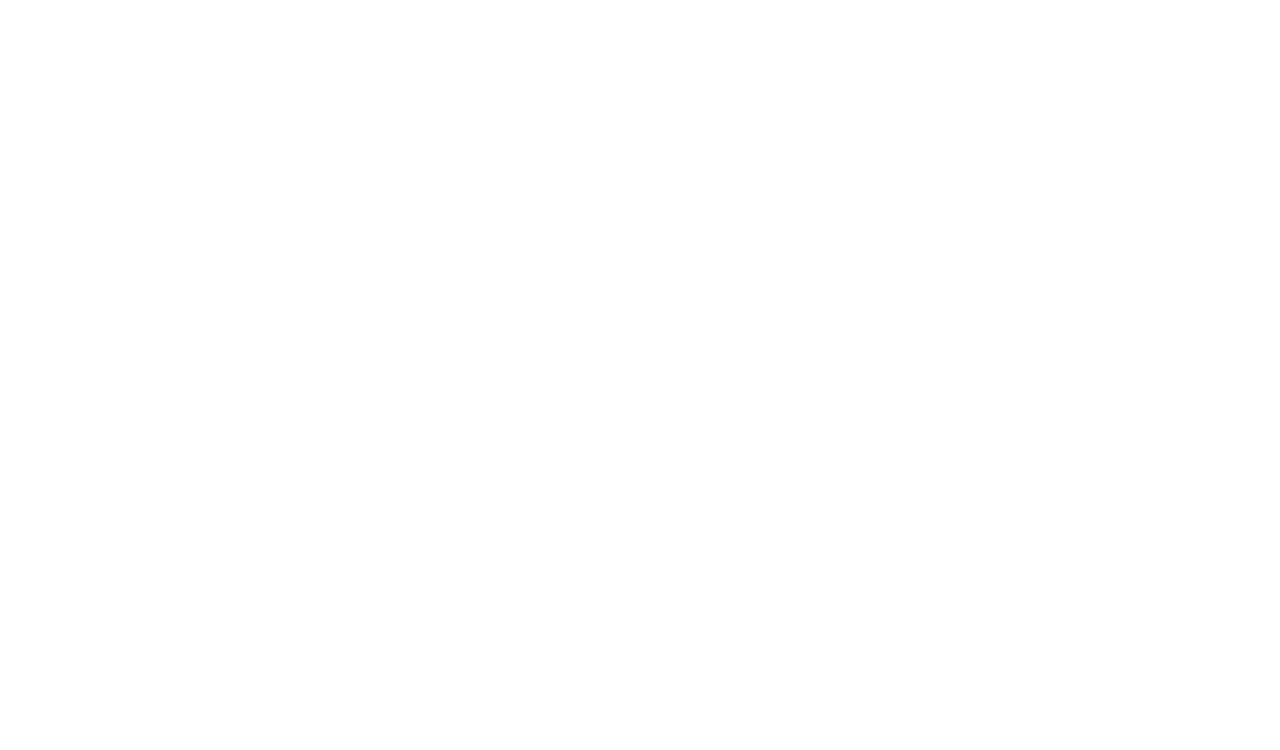
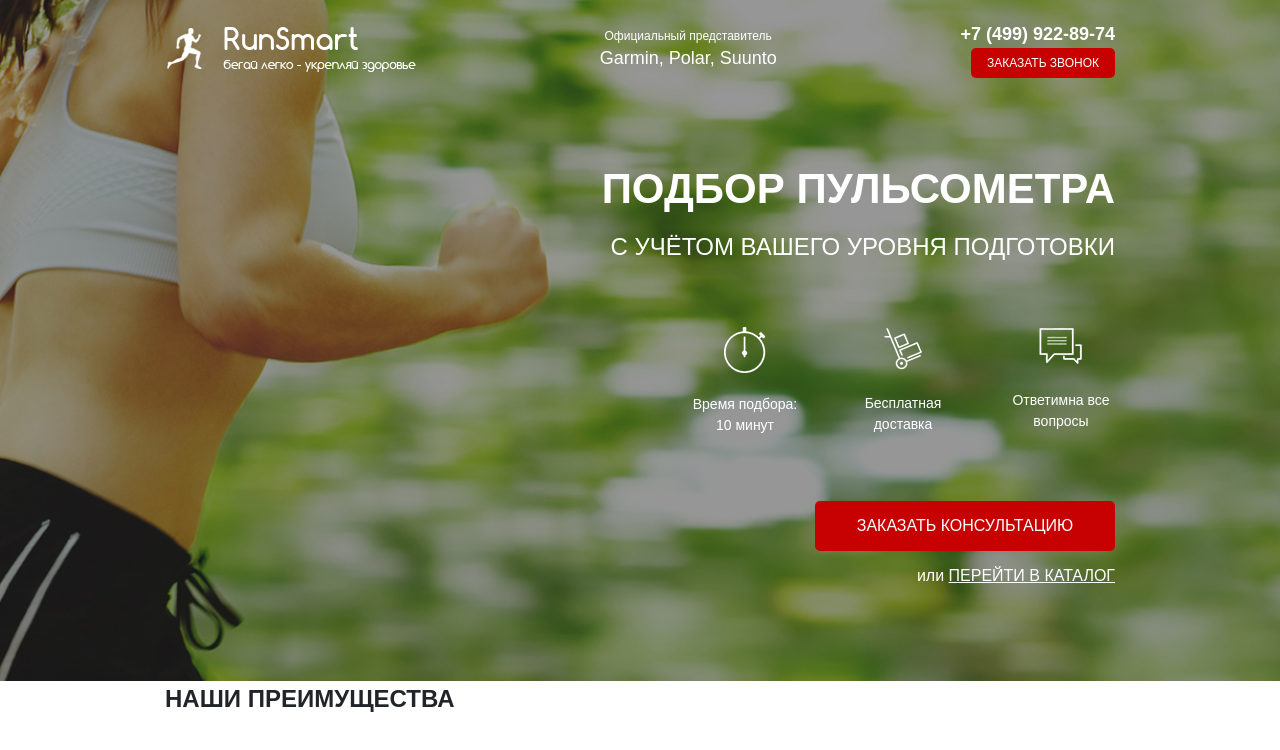
Before and after one commit to Dima1011/Dima1011.github.io, a website: page src/index.html in a window 1280 px wide. Drawn offline with Linux system fonts and the light colour scheme; a web font is replaced by a local one.

Commit message:
first section

```diff
--- a/src/index.html
+++ b/src/index.html
@@ -10,6 +10,51 @@
     <link rel="stylesheet" href="css/style.min.css">
 </head>
 <body>
+    <div class="promo">
+        <div class="container">
+            <header class="header">
+                <a href="#" class="header__logo">
+                    <img src="icons/logo.png" alt="logo">
+                </a>
+                <div class="header__official">
+                    Официальный представитель
+                    <span>Garmin, Polar, Suunto</span>
+                </div>
+                <div class="header__contacts">
+                    <a href="tel:+74999228974" class="header__phone">+7 (499) 922-89-74</a>
+                    <button class="button">Заказать звонок</button>
+                </div>
+            </header>
 
+            <div class="promo__wrapper">
+                <h1 class="promo__header">Подбор пульсометра</h1>
+                <h2 class="promo__subheader">с учётом Вашего уровня подготовки</h2>
+
+                <div class="promo__icons">
+                    <div class="promo__icon">
+                        <img src="icons/main/timer.png" alt="timer">Время подбора: 10 минут
+                    </div>
+                    <div class="promo__icon">
+                        <img src="icons/main/hand-cart.png" alt="hand-cart">Бесплатная доставка
+                    </div>
+                    <div class="promo__icon">
+                        <img src="icons/main/messages.png" alt="messages">Ответимна все вопросы
+                    </div>
+                </div>
+
+                    <button class="button button_main">заказать кОНСУЛЬТАЦИЮ</button>
+                    <div class="promo__link">
+                        или
+                        <a href="#">ПЕРЕЙТИ В КАТАЛОГ</a>
+                    </div>
+            </div>
+        </div>
+    </div>
+
+    <div class="advatages">
+        <div class="container">
+            <h2 class="title">НАШИ ПРЕИМУЩЕСТВА</h2>
+        </div>
+    </div>
 </body>
 </html>
--- a/src/sass/base/_variables.scss
+++ b/src/sass/base/_variables.scss
@@ -0,0 +1 @@
+$main-color: #c70101;
--- /dev/null
+++ b/src/sass/blocks/_buttons.scss
@@ -0,0 +1,18 @@
+.button {
+    height: 30px;
+    width: 144px;
+    border-radius: 5px;
+    background-color: $main-color;
+    border: none;
+    color: #ffffff;
+    font-size: 12px;
+    font-weight: 500;
+    text-align: center;
+    text-transform: uppercase;
+    &_main {
+        margin-top: 65px;
+        width: 300px;
+        height: 50px;
+        font-size: 16px;
+    }
+}
--- /dev/null
+++ b/src/sass/blocks/_header.scss
@@ -0,0 +1,37 @@
+.header {
+    display: flex;
+    justify-content: space-between;
+    align-items: center;
+    &__logo {
+        width: 250px
+        img {
+            width: 100%;
+        }
+    }
+    &__official {
+        color: #FFFFFF;
+        font-size: 12px;
+        font-weight: 500;
+        text-align: center;
+        span {
+            display: block;
+            font-size: 18px;
+        }
+    }
+    &__phone {
+        display: block;
+        color: #FFFFFF;
+        font-size: 18px;
+        font-weight: 700;
+        text-align: right;
+        &:hover {
+            color: #FFFFFF;
+            text-decoration: none;
+        }
+    }
+    &__contacts {
+        display: flex;
+        flex-direction: column;
+        align-items: flex-end;
+    }
+}
--- /dev/null
+++ b/src/sass/blocks/_promo.scss
@@ -0,0 +1,55 @@
+.promo {
+    min-height: 650px;
+    padding: 21px 0 93px 0;
+    background: url(../../img/bg/bg_first.jpg) center (center/cover) no-repeat;
+    &__wrapper {
+        display: flex;
+        flex-direction: column;
+        align-items: flex-end;
+        margin-top: 90px;
+    }
+    &__header {
+        color: #ffffff;
+        font-size: 42px;
+        font-weight: 700;
+        line-height: 42px;
+        text-transform: uppercase;
+    }
+    &__subheader {
+        margin-top: 17px;
+        color: #ffffff;
+        font-size: 24px;
+        font-weight: 500;
+        line-height: 24px;
+        text-transform: uppercase;
+    }
+    &__icons {
+        margin-top: 60px;
+        width: 424px;
+        display: flex;
+        justify-content: space-between;
+    }
+    &__icon {
+        width: 108px;
+        text-align: center;
+        color: #FFFFFF;
+        font-size: 14px;
+        font-weight: 500;
+        img {
+            display: block;
+            margin: 0 auto;
+            margin-bottom: 21px;
+        }
+    }
+    &__link {
+        margin-top: 13px;
+        color: #FFFFFF;
+        font-size: 16px;
+        font-weight: 500;
+        a {
+            color: #FFFFFF;
+            text-transform: uppercase;
+            text-decoration: underline;
+        }
+    }
+}
--- a/src/sass/bloks/style.scss
+++ b/src/sass/style.scss
@@ -1,7 +1,13 @@
 @import 'base/variables';
+@import 'blocks/promo';
+@import 'blocks/header';
+@import 'blocks/buttons';
+
 * {
     font-family: 'Museo Sans Cyrl', sans-serif;
 }
+
 .container {
     max-width: 950px;
+    margin: 0 auto;
 }
```
Also changed, not shown: src/css/bloks/style.min.css (deleted), src/css/style.min.css, src/icons/logo.png (renamed from src/icons/running-man-2-64.png), src/icons/main/hand-cart.png (renamed from src/icons/main/app 08 hand cart 64.png), src/icons/main/messages.png (renamed from src/icons/main/messages 64.png), src/icons/main/timer.png (renamed from src/icons/main/019_timer_time_stopwatch_2-64.png).
